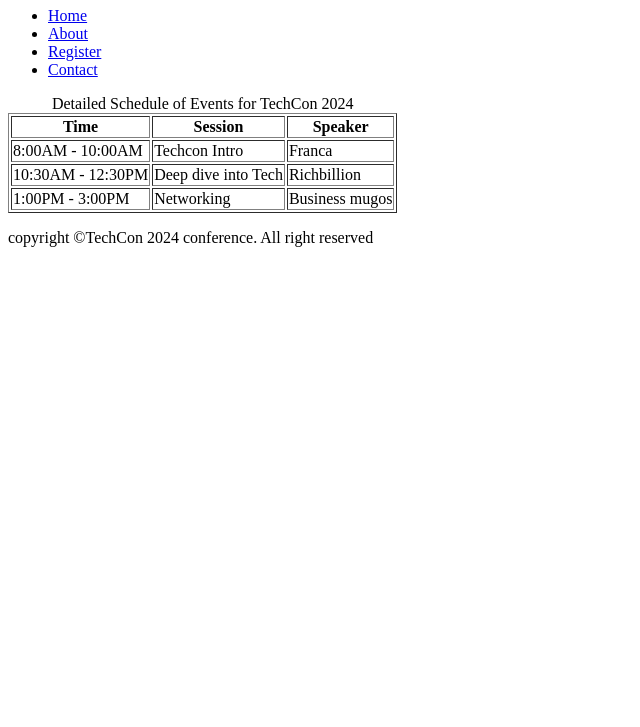
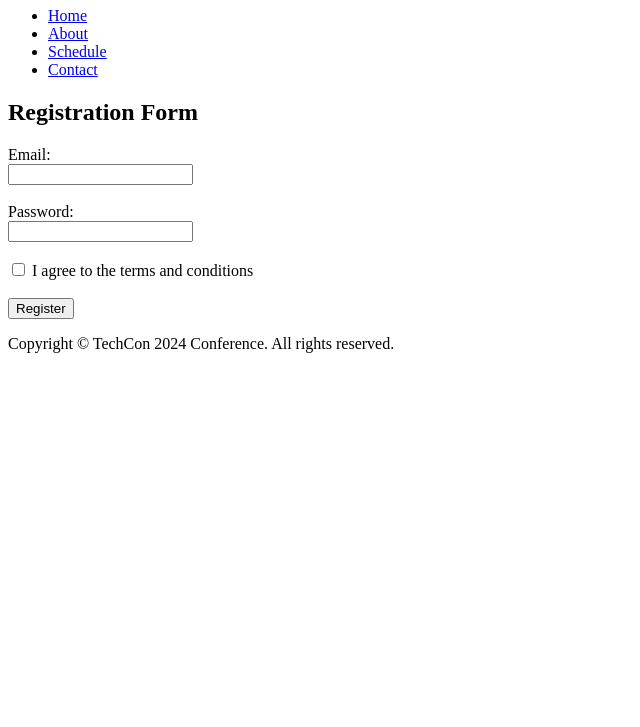
Before and after one commit to richqua/TechCon_HTML, a plain HTML site: page techcon_website/register.html in a window 1280 px wide. Shown: the part 73-800 px from the top of the page, without its empty margins (0-640 px from the left). Drawn offline with Linux system fonts and the light colour scheme.

Commit message:
Added register file

```diff
--- a/techcon_website/register.html
+++ b/techcon_website/register.html
@@ -2,56 +2,44 @@
 <html lang="en">
 <head>
     <meta charset="utf-8">
-    <meta name="viewport" content="width=device-width,
-initial-scale=1.0">
-    <title>Schedule Page for TechCon 2024 Conference Website</title>
+    <meta name="viewport" content="width=device-width, initial-scale=1.0">
+    <title>Register for TechCon 2024</title>
 </head>
 <body>
     <header>
-        <h1>Schedule for TechCon 2024</h1>
+        <h1>Register for TechCon 2024</h1>
         <nav>
             <ul>
                 <li><a href="./index.html">Home</a></li>
                 <li><a href="./about.html">About</a></li>
-            <li><a href="./register.html">Register</a></li>
+                <li><a href="./schedule.html">Schedule</a></li>
                 <li><a href="./contact.html">Contact</a></li>
             </ul>
         </nav>
     </header>
+
     <main>
         <section>
-            <table border="1">
-                <caption>Detailed Schedule of Events for TechCon
-2024</caption>
-                <thead>
-                    <tr>
-                        <th scope="col">Time</th>
-                        <th scope="col">Session</th>
-                        <th scope="col">Speaker</th>
-                    </tr>
-                </thead>
-                <tbody>
-                    <tr>
-                        <td>8:00AM - 10:00AM</td>
-                        <td>Techcon Intro</td>
-                        <td>Franca</td>
-                    </tr>
-                     <tr>
-                        <td>10:30AM - 12:30PM</td>
-                        <td>Deep dive into Tech</td>
-                        <td>Richbillion</td>
-                    </tr>
-                     <tr>
-                        <td>1:00PM - 3:00PM</td>
-                        <td>Networking</td>
-                        <td>Business mugos</td>
-                    </tr>
-                </tbody>
-            </table>
+            <h2>Registration Form</h2>
+            <form action="/submit-registration" method="post">
+                <label for="email">Email:</label><br>
+                <input type="email" id="email" name="email" required><br><br>
+
+                <label for="pwd">Password:</label><br>
+                <input type="password" id="pwd" name="password" required><br><br>
+
+                <label>
+                    <input type="checkbox" name="agree" required>
+                    I agree to the terms and conditions
+                </label><br><br>
+
+                <button type="submit">Register</button>
+            </form>
         </section>
     </main>
-    <footer>  <p>copyright &copy;TechCon 2024 conference. All right
-reserved</p>
+
+    <footer>
+        <p>Copyright &copy; TechCon 2024 Conference. All rights reserved.</p>
     </footer>
 </body>
 </html>
```
Lines whose indentation alone changed are shown as unchanged.
